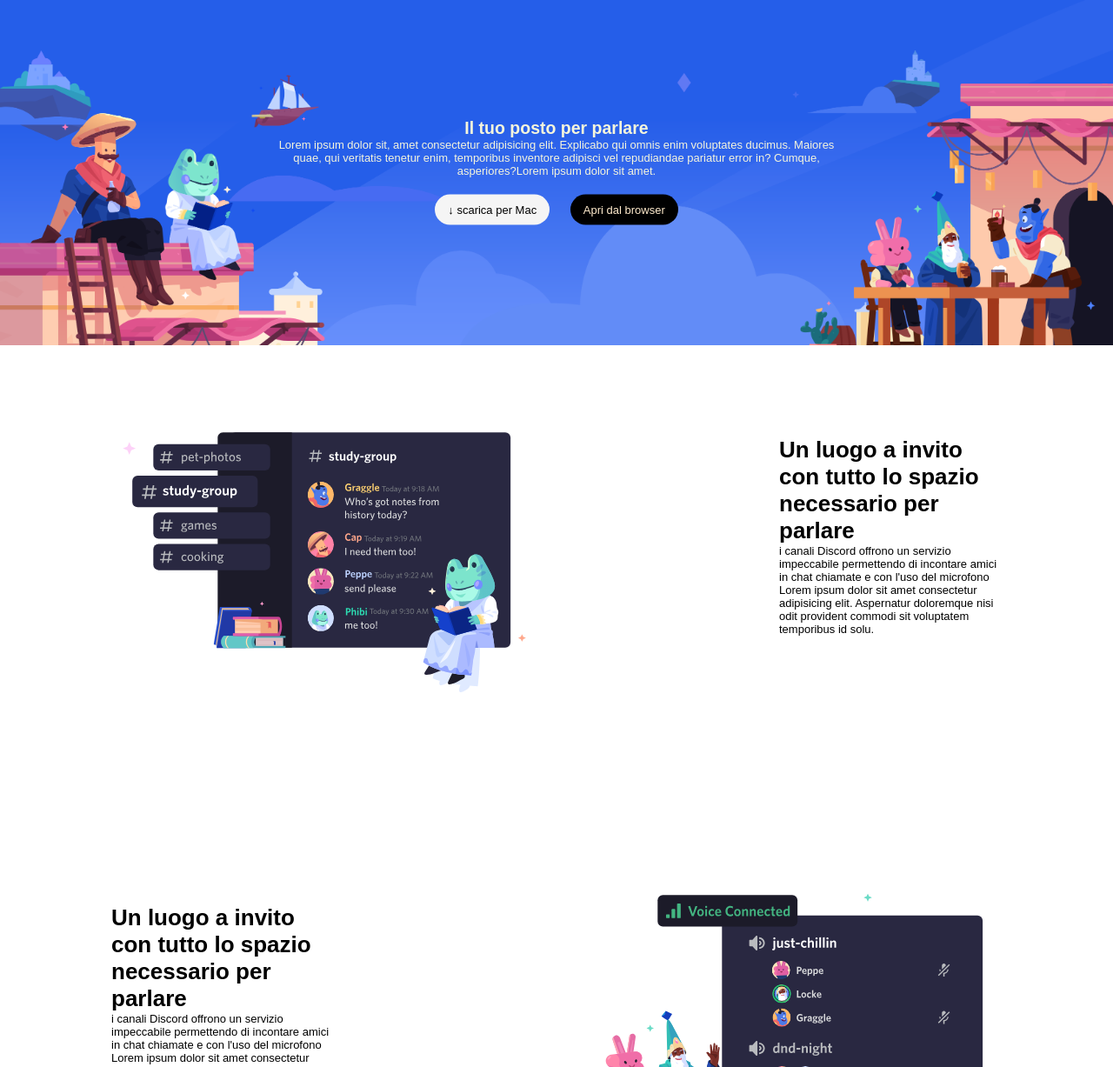
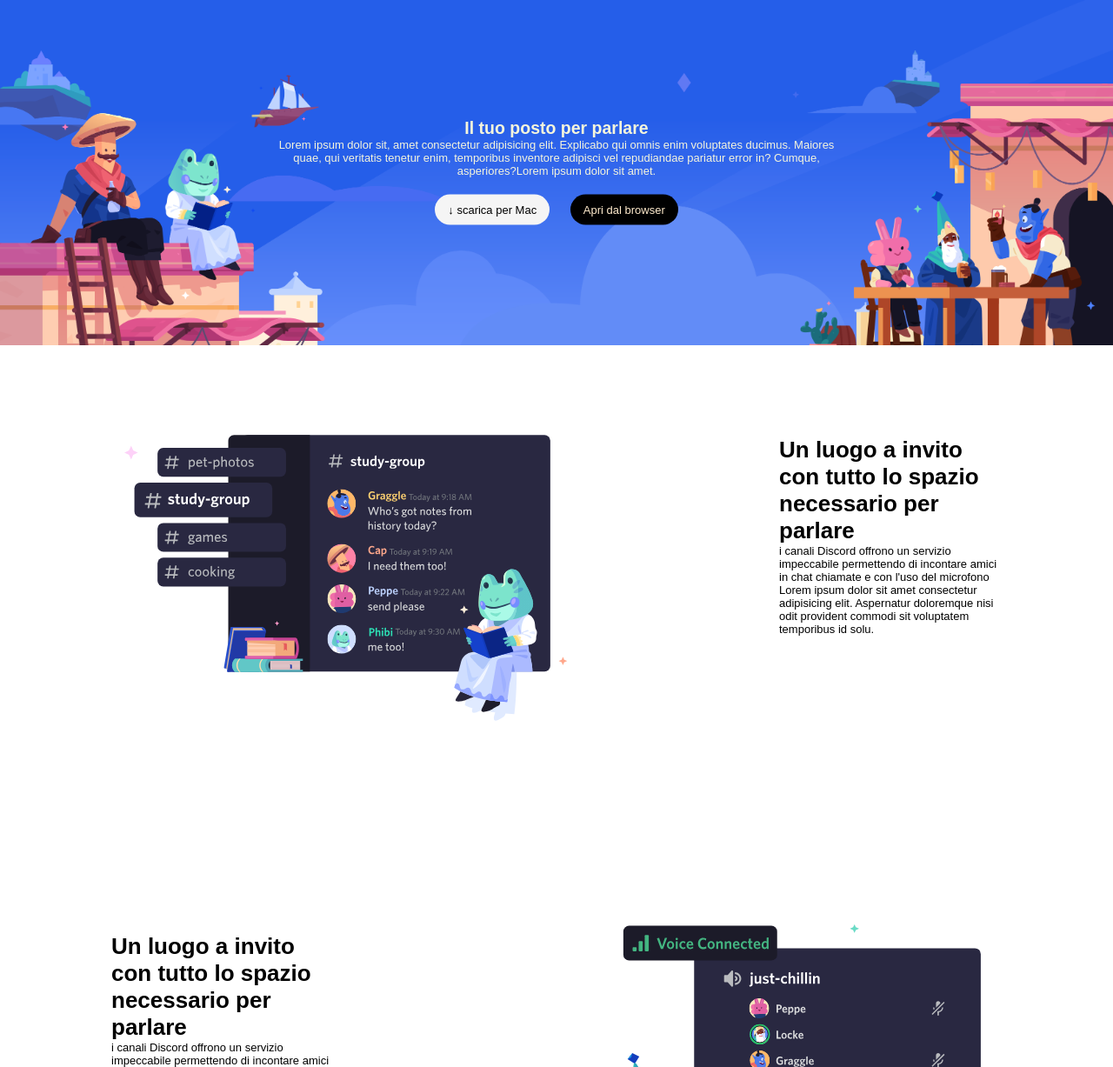
Before and after one commit to Sara-Barbi/htmlcss-discord, a plain HTML site: page index.html in a window 1280 px wide. Shown: the part 73-1300 px from the top of the page at 87% size. Drawn offline with Linux system fonts and the light colour scheme.

Commit message:
ingrandimento

```diff
--- a/style.css
+++ b/style.css
@@ -91,7 +91,7 @@ a{
 
 }
 .boxsx{
-    width: 50%;
+    width: 55%;
     float: left;
 }
 .boxsx img{
@@ -120,7 +120,7 @@ a{
     float: left;
 }
 .boxdxdiv{
-    width: 50%;
+    width: 55%;
     float: right;
 }
 .boxdxdiv img{
```
